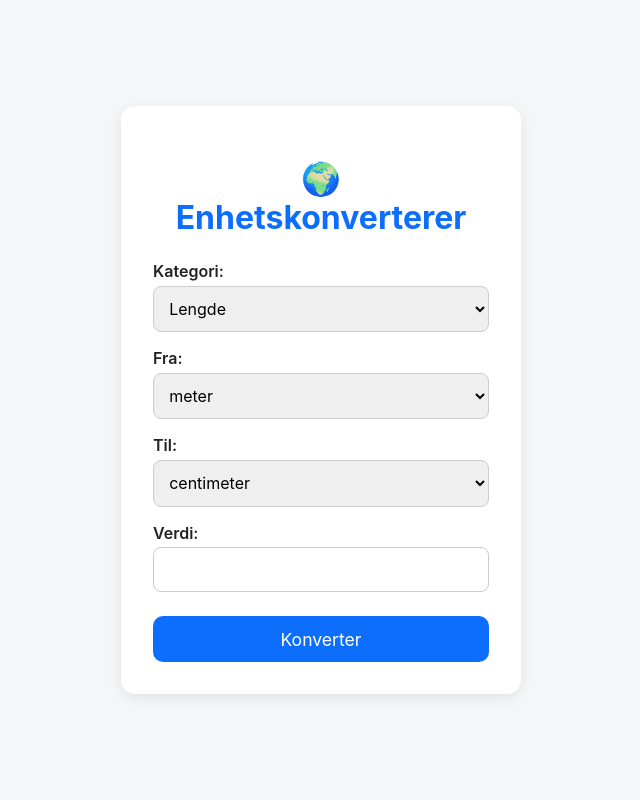
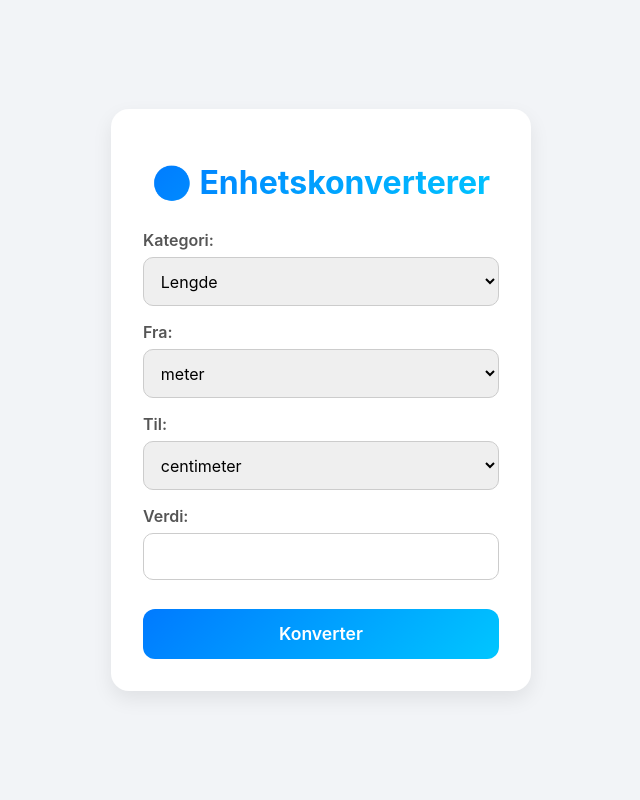
Before and after one commit to mkjoelmoen-maker/enhetskonverterer_web, a Flask app: page / in a window 1280 px wide. Shown: the whole page, without its empty margins (319-959 px from the left). Run offline with Flask 3, Linux system fonts and the light colour scheme.

Commit message:
Modernisert GUI med mørk modus og gradienter

```diff
--- a/templates/index.html
+++ b/templates/index.html
@@ -1,42 +1,55 @@
 <!DOCTYPE html>
 <html lang="no">
 <head>
-    <link rel="icon" type="image/png" href="{{ url_for('static', filename='icon.png') }}">
-<!-- iPhone & iPad ikon -->
-<link rel="apple-touch-icon" href="{{ url_for('static', filename='icon.png') }}">
-<meta name="apple-mobile-web-app-capable" content="yes">
-<meta name="apple-mobile-web-app-status-bar-style" content="default">
-<meta name="apple-mobile-web-app-title" content="Enhetskonverterer">
-
     <meta charset="UTF-8">
     <meta name="viewport" content="width=device-width, initial-scale=1.0">
-    <title>🌍 Enhets- og valutakonverterer</title>
+    <title>🌍 Enhetskonverterer</title>
+
+    <!-- Ikoner for mobil -->
     <link rel="icon" type="image/png" href="{{ url_for('static', filename='icon.png') }}">
+    <link rel="apple-touch-icon" href="{{ url_for('static', filename='icon.png') }}">
+    <meta name="apple-mobile-web-app-capable" content="yes">
+    <meta name="apple-mobile-web-app-status-bar-style" content="default">
+    <meta name="apple-mobile-web-app-title" content="Enhetskonverterer">
+
     <style>
         :root {
-            --primary: #0d6efd;
-            --bg: #f4f6f8;
-            --card-bg: #fff;
-            --radius: 14px;
-            --shadow: 0 4px 14px rgba(0,0,0,0.08);
+            --primary: #007aff;
+            --gradient: linear-gradient(135deg, #007aff, #00c6ff);
+            --bg: #f2f4f7;
+            --card-bg: #ffffff;
+            --radius: 18px;
+            --shadow: 0 8px 20px rgba(0,0,0,0.08);
         }
+        @media (prefers-color-scheme: dark) {
+            :root {
+                --bg: #0d1117;
+                --card-bg: #161b22;
+                --primary: #2997ff;
+                --gradient: linear-gradient(135deg, #0a84ff, #30c8ff);
+                --shadow: 0 4px 14px rgba(0,0,0,0.4);
+            }
+            body, input, select, button {
+                color-scheme: dark;
+            }
+        }
+
         * {
             box-sizing: border-box;
-            font-family: "Inter", system-ui, sans-serif;
+            font-family: "SF Pro Display", "Inter", system-ui, sans-serif;
         }
         body {
+            margin: 0;
             background: var(--bg);
-            color: #222;
-            margin: 0;
-            padding: 1rem;
             display: flex;
             justify-content: center;
             align-items: center;
             min-height: 100vh;
+            padding: 1rem;
         }
         .container {
             width: 100%;
-            max-width: 400px;
+            max-width: 420px;
             background: var(--card-bg);
             border-radius: var(--radius);
             box-shadow: var(--shadow);
@@ -45,52 +58,69 @@
         }
         h1 {
             text-align: center;
-            color: var(--primary);
-            margin-bottom: 1.5rem;
+            margin-bottom: 1.8rem;
+            background: var(--gradient);
+            -webkit-background-clip: text;
+            -webkit-text-fill-color: transparent;
+            font-weight: 700;
         }
         label {
             font-weight: 600;
             display: block;
             margin-top: 1rem;
+            color: #555;
         }
         select, input {
             width: 100%;
-            padding: .7rem;
-            margin-top: .3rem;
-            border-radius: 8px;
+            padding: .8rem;
+            margin-top: .4rem;
+            border-radius: 10px;
             border: 1px solid #ccc;
             font-size: 1rem;
+            transition: border-color 0.2s ease, box-shadow 0.2s ease;
+        }
+        select:focus, input:focus {
+            outline: none;
+            border-color: var(--primary);
+            box-shadow: 0 0 0 3px rgba(0,122,255,0.2);
         }
         button {
             width: 100%;
-            margin-top: 1.5rem;
-            background: var(--primary);
+            margin-top: 1.8rem;
+            background: var(--gradient);
             color: white;
             border: none;
-            padding: .8rem;
-            border-radius: 10px;
+            padding: .9rem;
+            border-radius: 12px;
             font-size: 1.1rem;
+            font-weight: 600;
             cursor: pointer;
-            transition: background 0.2s ease;
+            transition: transform 0.15s ease, box-shadow 0.15s ease;
         }
         button:hover {
-            background: #0b5ed7;
+            transform: translateY(-2px);
+            box-shadow: 0 6px 14px rgba(0,122,255,0.3);
+        }
+        button:active {
+            transform: translateY(0);
+            box-shadow: 0 3px 6px rgba(0,122,255,0.2);
         }
         .result {
             margin-top: 2rem;
-            background: #e9f5ff;
+            background: rgba(0,122,255,0.08);
             border-left: 4px solid var(--primary);
             padding: 1rem;
-            border-radius: 8px;
+            border-radius: 10px;
             text-align: center;
             font-size: 1.1rem;
+            font-weight: 500;
         }
         .error {
-            background: #ffe9e9;
+            background: rgba(255,0,0,0.08);
             border-left-color: #dc3545;
         }
         @keyframes fadeIn {
-            from { opacity: 0; transform: translateY(8px); }
+            from { opacity: 0; transform: translateY(10px); }
             to { opacity: 1; transform: translateY(0); }
         }
     </style>
```
